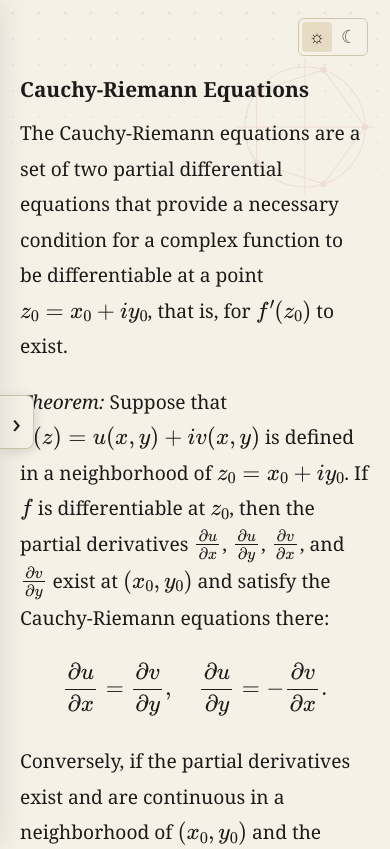
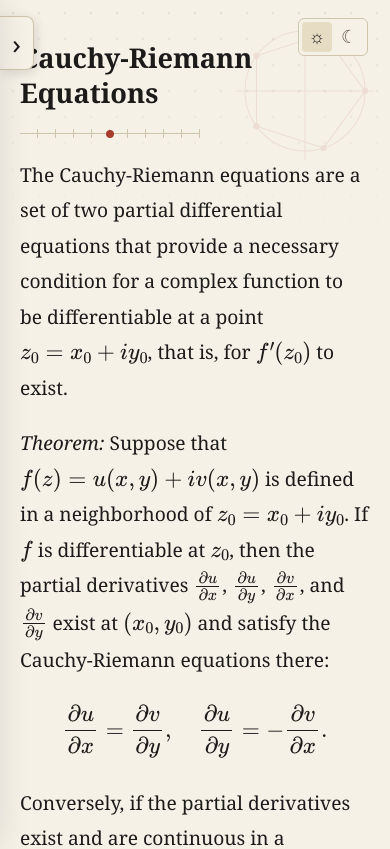
Before and after one commit to SpectronX/complex-analysis, a plain HTML site: page docs/06-cre.html in a window 390 px wide. Shown: the top 849 px of the page. Drawn offline with nearby package versions, Linux system fonts and the light colour scheme.

Commit message:
build run

```diff
--- a/docs/06-cre.html
+++ b/docs/06-cre.html
@@ -44,7 +44,7 @@
         <article>
             <!-- title: Cauchy-Riemann Equations -->
 <!-- order: 6 -->
-<h3>Cauchy-Riemann Equations</h3>
+<h2>Cauchy-Riemann Equations</h2>
 <p>The Cauchy-Riemann equations are a set of two partial differential equations that provide a necessary condition for a complex function to be differentiable at a point $z_0 = x_0 + iy_0$, that is, for $f'(z_0)$ to exist.</p>
 <p><em>Theorem:</em> Suppose that $f(z) = u(x, y) + iv(x, y)$ is defined in a neighborhood of $z_0 = x_0 + iy_0$. If $f$ is differentiable at $z_0$, then the partial derivatives $\frac{\partial u}{\partial x}$, $\frac{\partial u}{\partial y}$, $\frac{\partial v}{\partial x}$, and $\frac{\partial v}{\partial y}$ exist at $(x_0, y_0)$ and satisfy the Cauchy-Riemann equations there:
 $$\frac{\partial u}{\partial x} = \frac{\partial v}{\partial y}, \quad \frac{\partial u}{\partial y} = -\frac{\partial v}{\partial x}.$$
--- a/docs/style.css
+++ b/docs/style.css
@@ -511,7 +511,7 @@ mjx-container[display="true"] {
     .nav-toggle {
         position: fixed;
         z-index: 1050;
-        top: 50%;
+        top: 16px;
         left: 0;
         display: grid;
         width: 34px;
@@ -525,7 +525,6 @@ mjx-container[display="true"] {
         box-shadow: 2px 3px 12px rgba(0, 0, 0, 0.12);
         font: 28px/1 system-ui, sans-serif;
         cursor: pointer;
-        transform: translateY(-50%);
     }
 
     .nav-toggle span {
```
Also changed, not shown: docs/05-continuity-deriv.html (+1 -1 lines).
